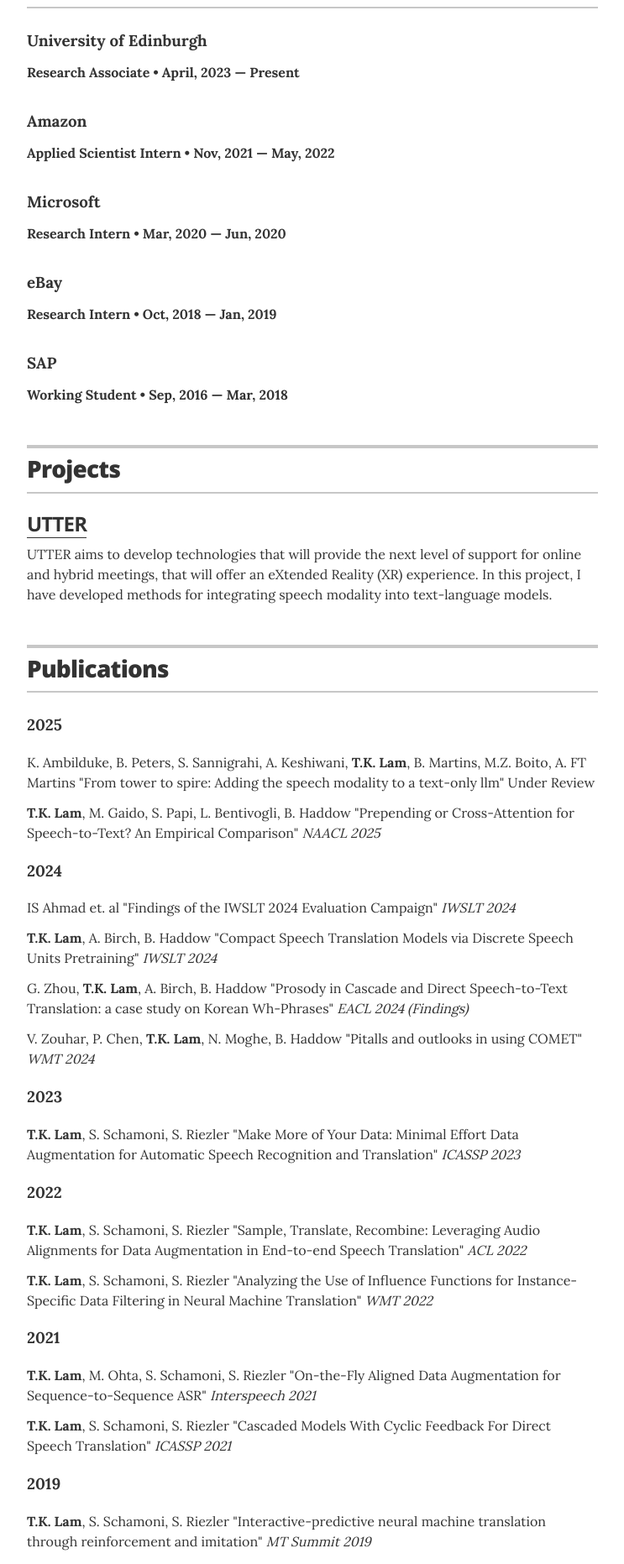
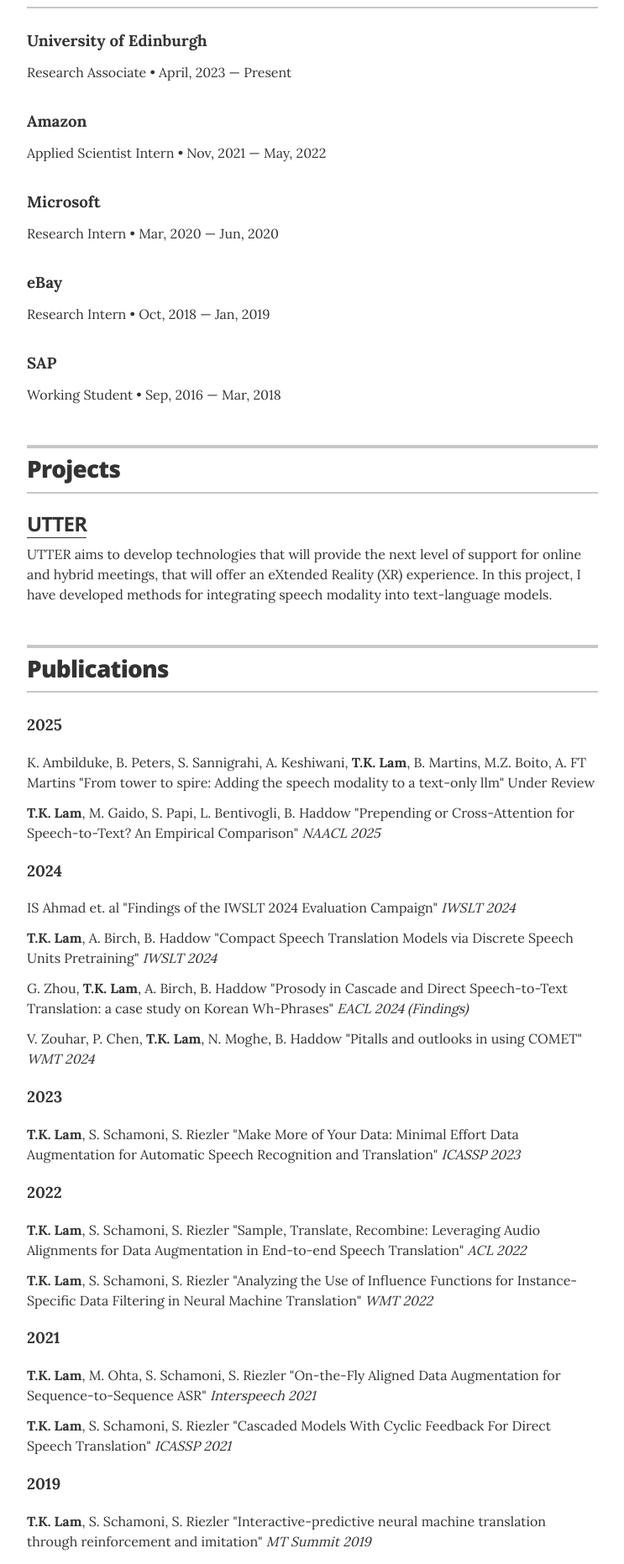
Before and after one commit to heidelkin/heidelkin.github.io, a Jekyll site: the page built from index.html, in a window 1280 px wide. Shown: the part 464-2327 px from the top of the page at 84% size, without its empty margins (268-1011 px from the left). Built offline with Jekyll 4.4.1, drawn with Linux system fonts in a browser that asks for light colours.

Commit message:
update job exp

```diff
--- a/_layouts/resume.html
+++ b/_layouts/resume.html
@@ -44,7 +44,7 @@
         {% for job in site.data.experience %}
         <div class="resume-item" itemscope itemprop="worksFor" itemtype="http://schema.org/Organization">
           <h3 class="resume-item-copy" itemprop="name">{{ job.company }}</h3>
-          <h4 class="resume-item-copy" itemprop="description">{{ job.position }} &bull; {{ job.duration }}</h4>
+          <p class="resume-item-copy" itemprop="description">{{ job.position }} &bull; {{ job.duration }}</p>
           <p class="resume-item-copy">{{ job.summary }}</p>
         </div><!-- end of resume-item -->
         {% endfor %}
```
